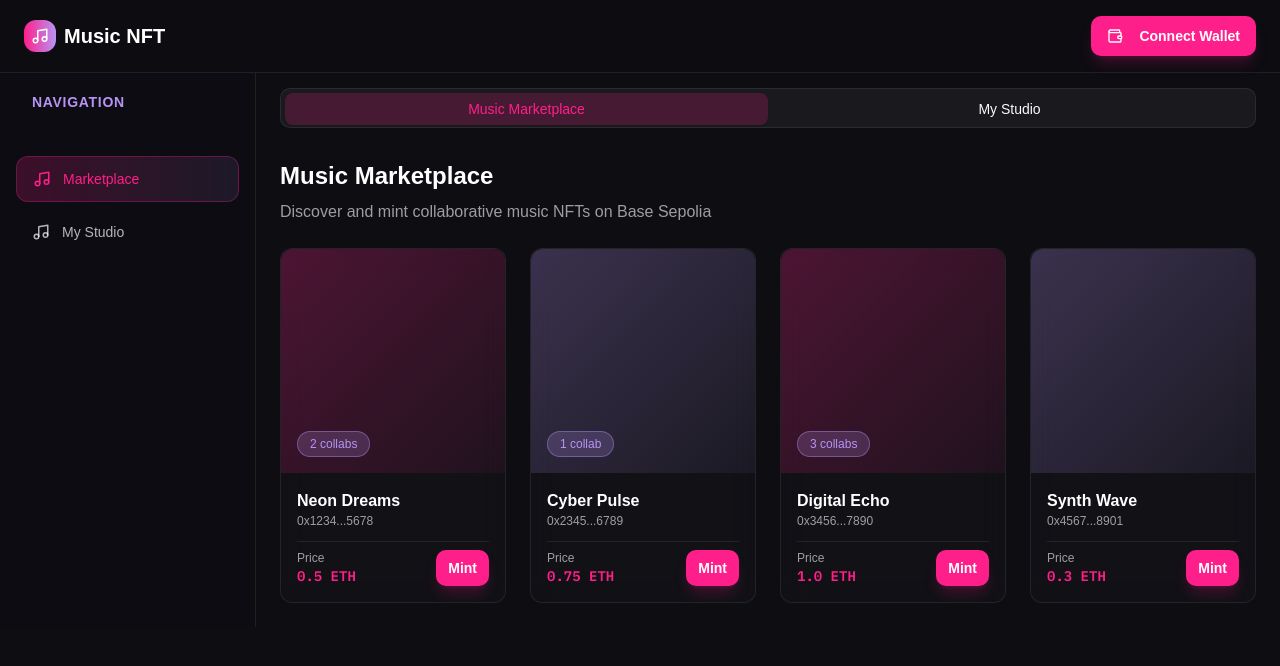
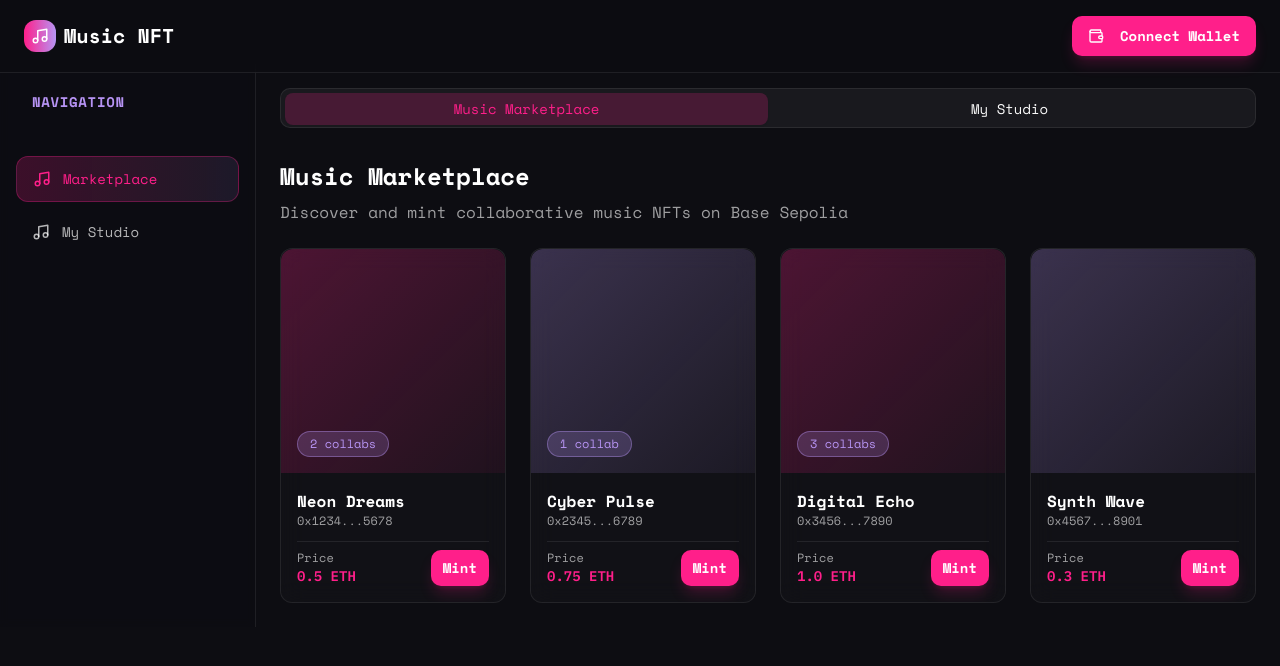
Before and after one commit to IanoNjuguna/two-rivers, a Next.js app: page / in a window 1280 px wide. Shown: the top 666 px of the page. Built offline with nearby package versions, Linux system fonts and the light colour scheme; a web font is replaced by a local one.

Commit message:
fix: resolve theme and font loader issues\n\nFix font loader error, apply dark class to HTML, and set dark mode in Tailwind config.

```diff
--- a/app/layout.tsx
+++ b/app/layout.tsx
@@ -1,11 +1,9 @@
-import React from 'react'
+import React from "react"
 import type { Metadata, Viewport } from 'next'
 import { IBM_Plex_Mono, Space_Mono } from 'next/font/google'
-import localFont from 'next/font/local'
 
 import './globals.css'
 
-// Try to load Neue Machina, fallback to Space Mono if not available
 const ibmPlexMono = IBM_Plex_Mono({
   subsets: ['latin'],
   weight: ['400', '500', '600'],
@@ -17,33 +15,6 @@ const spaceMono = Space_Mono({
   weight: ['400', '700'],
   variable: '--font-space-mono',
 })
-
-let neueMachina
-try {
-  neueMachina = localFont({
-    src: [
-      {
-        path: '../public/fonts/NeueMachina-Light.otf',
-        weight: '300',
-        style: 'normal',
-      },
-      {
-        path: '../public/fonts/NeueMachina-Regular.otf',
-        weight: '400',
-        style: 'normal',
-      },
-      {
-        path: '../public/fonts/NeueMachina-Ultrabold.otf',
-        weight: '900',
-        style: 'normal',
-      },
-    ],
-    variable: '--font-neue-machina',
-  })
-} catch {
-  // Fallback to Space Mono if Neue Machina is not available
-  neueMachina = spaceMono
-}
 
 export const metadata: Metadata = {
   title: 'Music NFT Dashboard',
@@ -65,10 +36,7 @@ export default function RootLayout({
   children: React.ReactNode
 }>) {
   return (
-    <html
-      lang="en"
-      className={`${neueMachina?.variable || ''} ${ibmPlexMono.variable}`}
-    >
+    <html lang="en" className={`dark ${spaceMono.variable} ${ibmPlexMono.variable}`}>
       <body className="font-sans antialiased">{children}</body>
     </html>
   )
--- a/tailwind.config.ts
+++ b/tailwind.config.ts
@@ -1,7 +1,7 @@
 import type { Config } from 'tailwindcss'
 
 const config: Config = {
-  darkMode: ['class'],
+  darkMode: 'class',
   content: [
     './pages/**/*.{js,ts,jsx,tsx,mdx}',
     './components/**/*.{js,ts,jsx,tsx,mdx}',
@@ -11,7 +11,7 @@ const config: Config = {
   theme: {
     extend: {
       fontFamily: {
-        sans: 'var(--font-neue-machina), sans-serif',
+        sans: 'var(--font-space-mono), monospace',
         mono: 'var(--font-ibm-plex-mono), monospace',
       },
       colors: {
```
